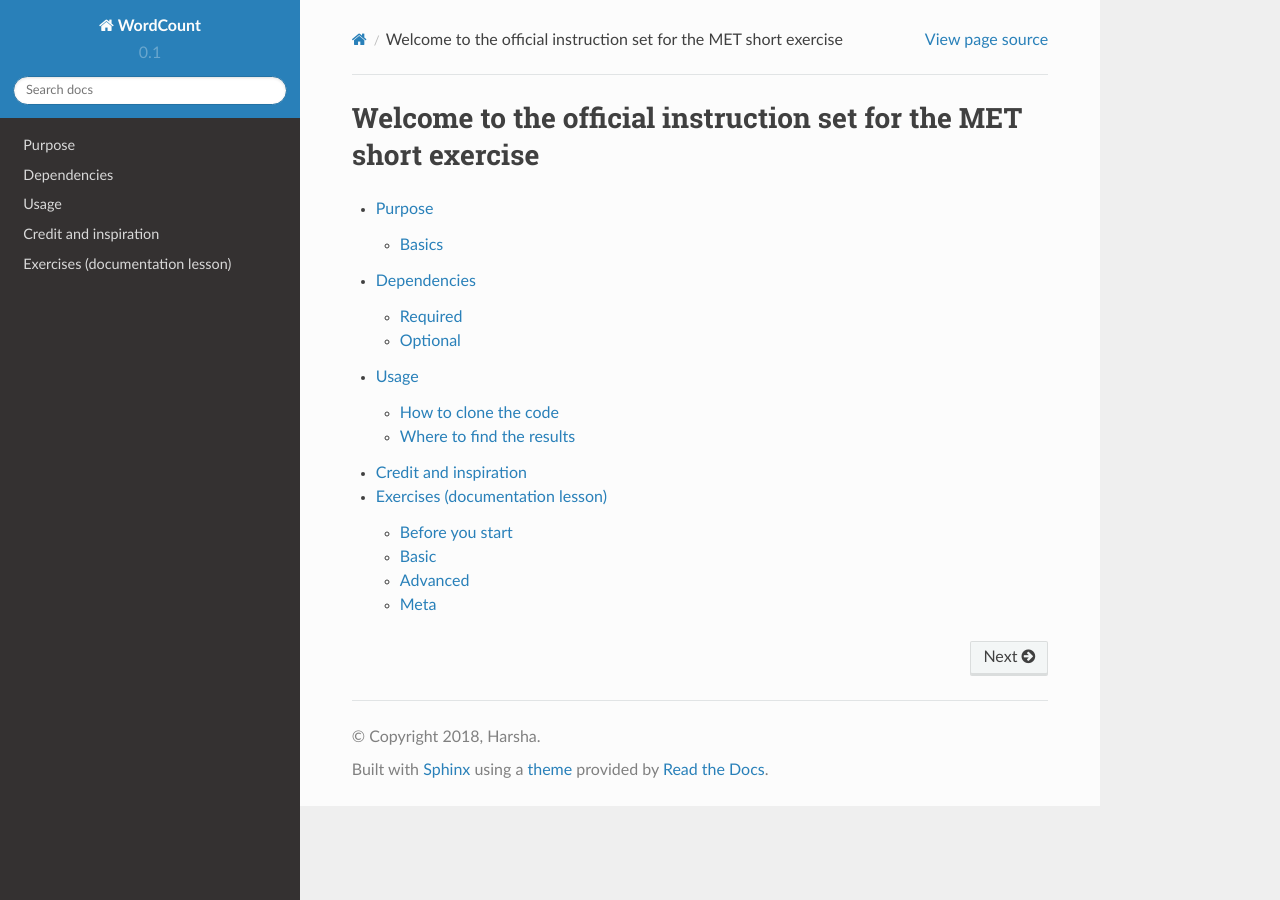
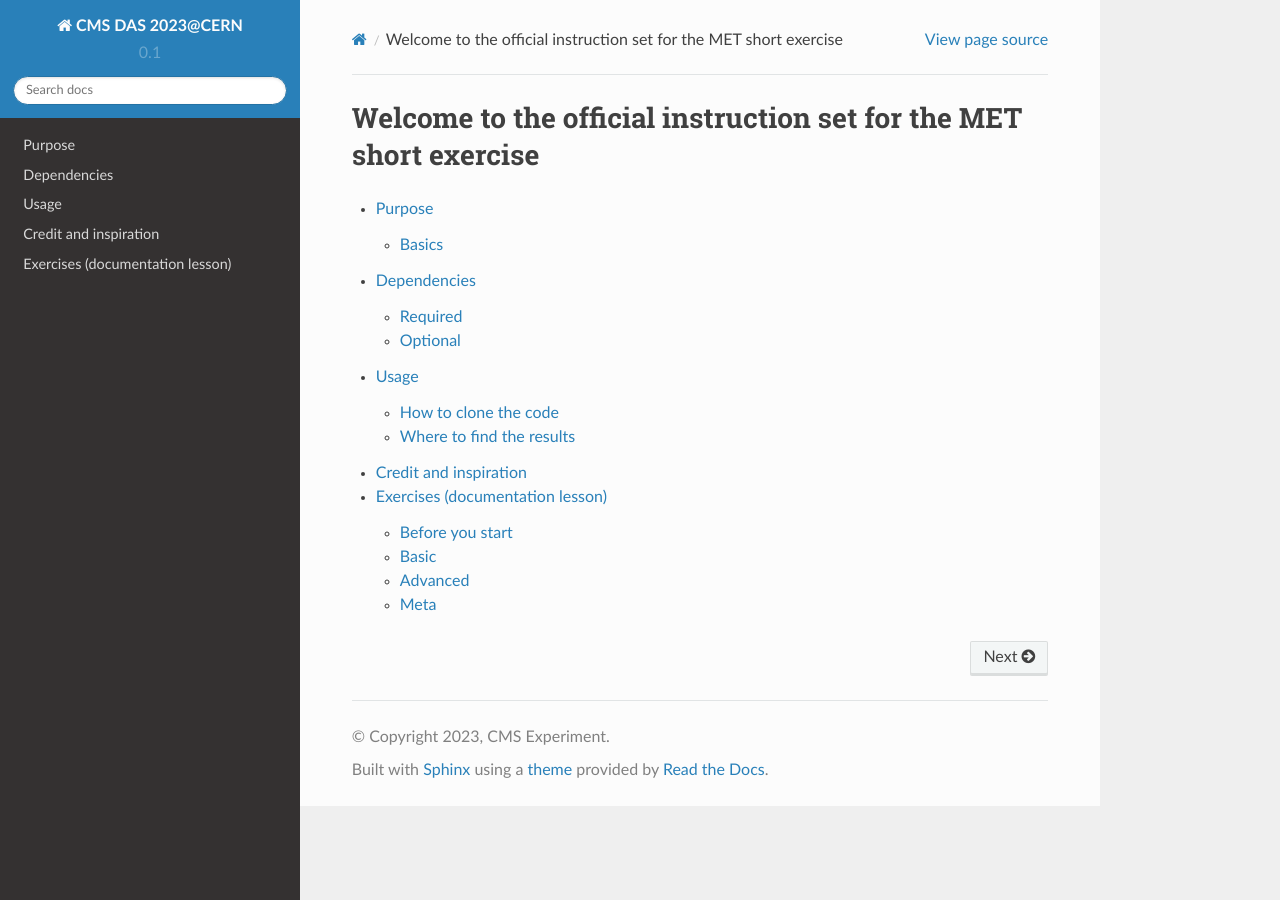
Before and after one commit to vukasinmilosevic/sphinx-githubpages-test, a Sphinx documentation site: the page built from doc/index.rst, in a window 1280 px wide. Built offline with Sphinx 7.4.7 and the Read the Docs theme 2.0.0, drawn with Linux system fonts in a browser that asks for light colours.

Commit message:
Update conf.py

```diff
--- a/doc/conf.py
+++ b/doc/conf.py
@@ -46,9 +46,9 @@ source_suffix = '.rst'
 master_doc = 'index'
 
 # General information about the project.
-project = 'WordCount'
-copyright = '2018, Harsha'
-author = 'Harsha'
+project = 'CMS DAS 2023@CERN'
+copyright = '2023, CMS Experiment'
+author = 'CMS DAS team'
 
 # The version info for the project you're documenting, acts as replacement for
 # |version| and |release|, also used in various other places throughout the
```
